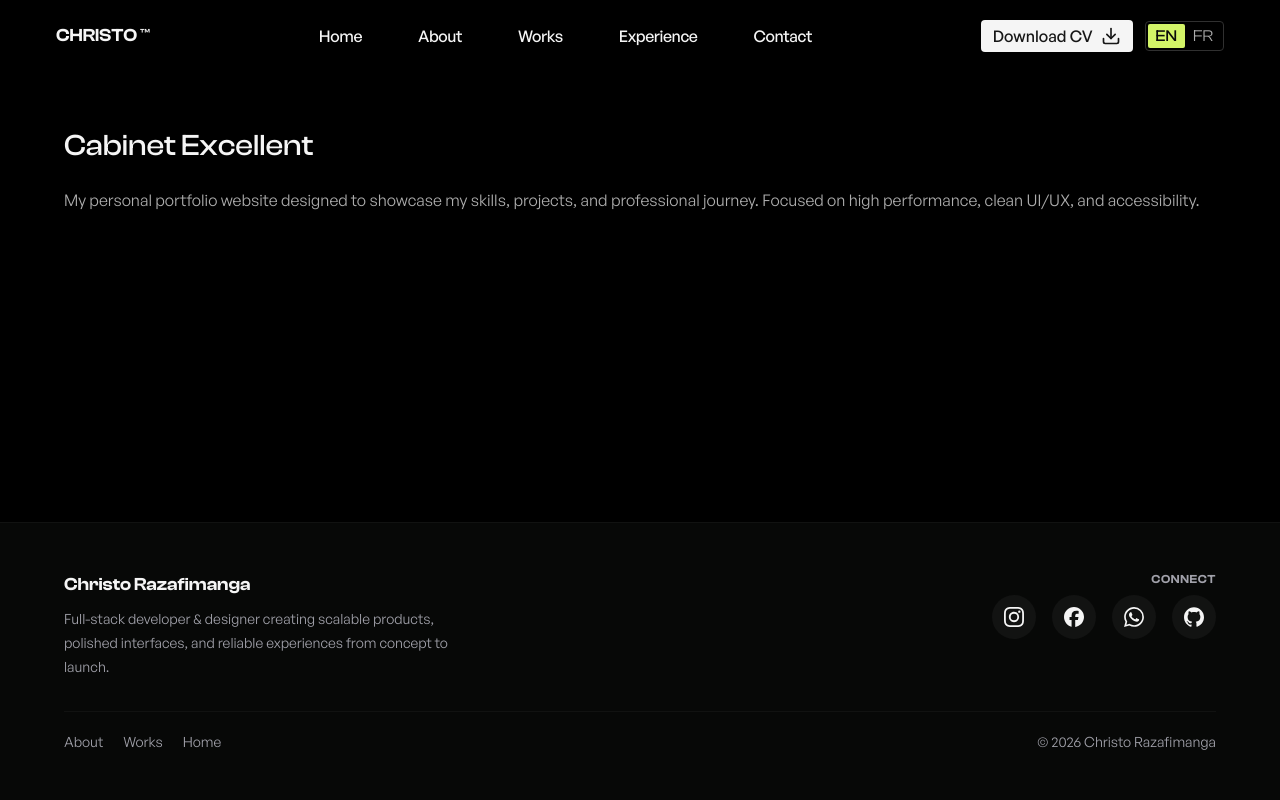
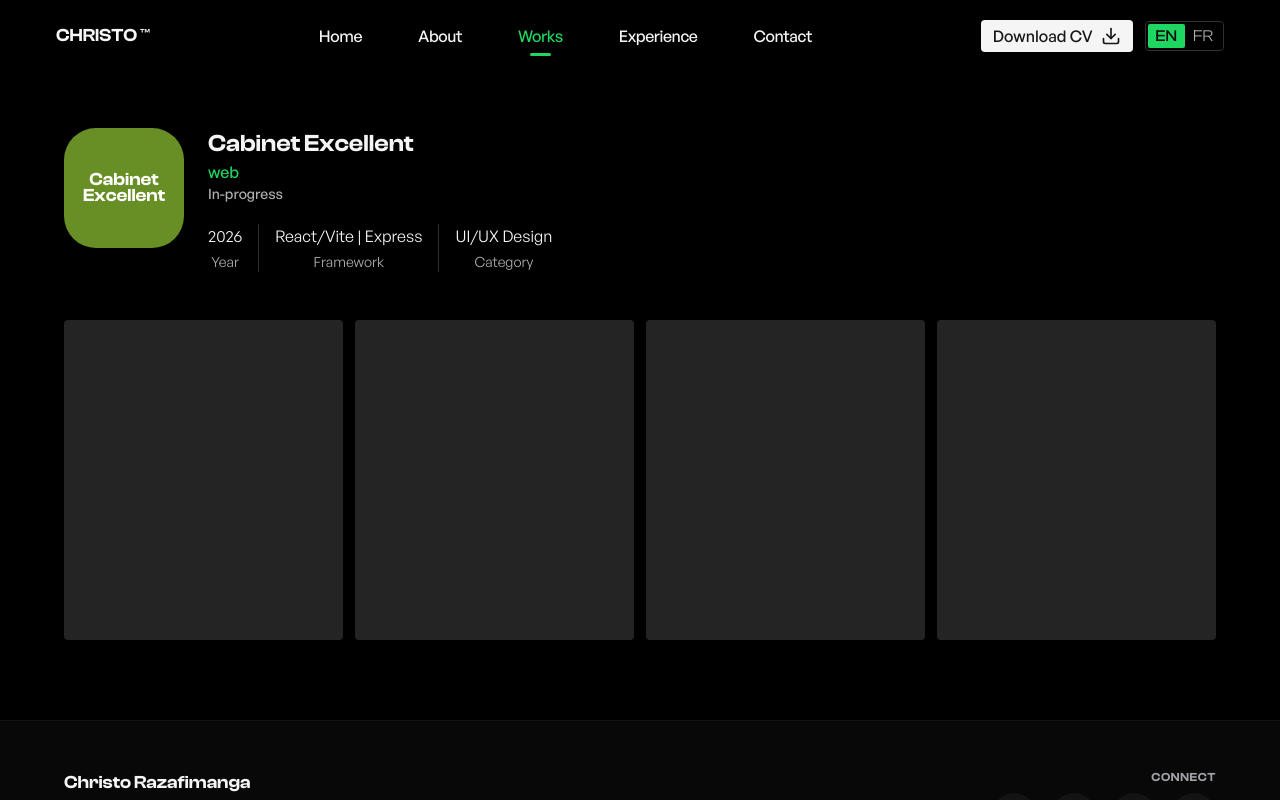
Before and after one commit to bossnare/portfolio, a Next.js app: page /works/cabinet-excellent in a window 1280 px wide. Shown: the top 800 px of the page. Built offline with nearby package versions, Linux system fonts and the light colour scheme.

Commit message:
change primary color to green, and add some design

```diff
--- a/app/globals.css
+++ b/app/globals.css
@@ -3,12 +3,12 @@
 
 :root {
   --background: #f5f5f5;
-  --foreground: #171717;
-  --primary: #b8d83c;
+  --foreground: #191414;
+  --primary: #1DB954; /* #b8d83c; */
   --card: #fafafa;
   --muted: #dddcdc;
   --muted-foreground: #616566;
-  --primary-foreground: #0a0a0a;
+  --primary-foreground: #ffffff;
   --border: #dedede;
 }
 
@@ -28,7 +28,7 @@
 .dark {
   --background: #171717;
   --foreground: #f5f5f5;
-  --primary: #d3f467;
+  --primary: #1ED760;/* #d3f467 */
   --card: #151515;
   --muted: #242424;
   --muted-foreground: oklch(0.75 0 0);
--- a/app/works/[id]/page.tsx
+++ b/app/works/[id]/page.tsx
@@ -1,5 +1,7 @@
 import { works } from '@/src/data/works';
 import { Page } from '@/src/components/Page';
+import { MaskedIcon } from '@/src/components/MaskedIcon';
+import { OpenExternalLink } from '@/src/components/link';
 
 type Props = { params: Promise<{ id: string }> };
 
@@ -21,8 +23,98 @@ export default async function WorkPage({ params }: Props) {
 
   return (
     <Page>
-      <h1 className="text-3xl font-medium">{work.name}</h1>
-      <p className="text-muted-foreground">{work.description}</p>
+      <div className="flex flex-col gap-6">
+        <div className="flex gap-6">
+          <div
+            style={{ backgroundColor: work.color }}
+            className="flex items-center justify-center shrink-0 size-24 md:size-30 rounded-3xl md:rounded-4xl"
+          >
+            {work.personal && work.logoIcon ? (
+              <MaskedIcon
+                style={{ backgroundColor: work.textColor }}
+                icon={work.logoIcon}
+                className="size-18 md:size-24"
+              />
+            ) : (
+              <span
+                style={{ color: work.textColor }}
+                className="font-semibold leading-4 text-center md:text-lg max-w-18 md:max-w-22 font-display"
+              >
+                {work.brandName}
+              </span>
+            )}
+          </div>
+          <div className="flex flex-col grow">
+            <h1 className="pb-0 text-2xl font-semibold font-display">
+              {work.brandName}
+            </h1>
+            <span className="font-medium text-primary">{work.category}</span>
+            <span className="text-sm font-medium text-muted-foreground">
+              {work.status}
+            </span>
+
+            <div className="md:flex hidden mt-5 overflow-x-auto text-nowrap gap-4 divide-x divide-border [&>*]:pr-4 max-w-3xl w-full">
+              {work.metadata.map((info, i) => (
+                <div
+                  key={`${info}, ${i}`}
+                  className="flex flex-col items-center gap-1"
+                >
+                  <ul className="flex gap-1">
+                    <li>{info.value.join(' | ')}</li>
+                  </ul>
+                  <span className="text-sm text-muted-foreground">
+                    {info.label}
+                  </span>
+                </div>
+              ))}
+            </div>
+          </div>
+        </div>
+        <div className="flex md:hidden overflow-x-auto text-nowrap gap-4 divide-x divide-border [&>*]:pr-4 max-w-3xl w-full">
+          {work.metadata.map((info, i) => (
+            <div
+              key={`${info}, ${i}`}
+              className="flex flex-col items-center gap-2"
+            >
+              <ul className="flex gap-1">
+                <li>{info.value.join(' | ')}</li>
+              </ul>
+              <span className="text-sm text-muted-foreground">
+                {info.label}
+              </span>
+            </div>
+          ))}
+        </div>
+      </div>
+
+      <div className="flex gap-4">
+        {work.personal && (
+          <>
+            <OpenExternalLink
+              className="w-full h-10 font-medium rounded-full md:w-60 bg-primary hover:brightness-120 active:opacity-70 text-primary-foreground"
+              href={work.link}
+            >
+              View work
+            </OpenExternalLink>
+            <OpenExternalLink
+              className="w-full h-10 px-6 font-medium rounded-full md:w-fit group hover:text-foreground hover:bg-muted active:opacity-70 active:text-foreground text-primary"
+              href={work.link}
+            >
+              <MaskedIcon
+                className="size-4 bg-primary! group-hover:bg-foreground! group-active:bg-foreground!"
+                icon={'github.svg'}
+              />
+              View on github
+            </OpenExternalLink>
+          </>
+        )}
+      </div>
+
+      <div className="flex w-full gap-3 overflow-x-auto">
+        {Array.from({ length: 4 }).map((_, i) => (
+          <div key={i} className="rounded bg-muted h-80 w-70"></div>
+        ))}
+      </div>
     </Page>
   );
 }
--- a/src/components/about/PersonalInformation.tsx
+++ b/src/components/about/PersonalInformation.tsx
@@ -1,18 +1,18 @@
-"use client";
+'use client';
 
-import { personalInfo } from '@/src/data/abouts';
+// import { personalInfo } from '@/src/data/abouts';
 import Image from 'next/image';
-import {motion} from 'motion/react'
-import {useReveal} from '@/src/hooks/use-reveal'
+import { motion } from 'motion/react';
+import { useReveal } from '@/src/hooks/use-reveal';
 
 export const PersonalInformation = () => {
-  const {ref, isInView} = useReveal({amount: 0.9})
+  const { ref, isInView } = useReveal<HTMLDivElement>({ amount: 0.9 });
 
   return (
     <section className="flex flex-col items-start justify-center w-full min-h-screen gap-10 md:gap-10 md:items-center">
       <h3 className="max-w-md text-3xl">Personal Information</h3>
       <div className="flex flex-col md:flex-row gap-10 w-full">
-        <div className="overflow-hidden shrink-0 w-full bg-muted dark:bg-muted/40 h-60 md:h-80 md:w-[50%]">
+        <div className="overflow-hidden shrink-0 w-full bg-muted dark:bg-muted/40 h-55 md:h-80 md:w-[50%]">
           <Image
             src="/images/profile.png"
             alt="christo-profile"
@@ -24,22 +24,30 @@ export const PersonalInformation = () => {
         <div className="flex flex-col gap-8 grow">
           <div className="space-y-2">
             <span>Christo Razafimanga</span>
-            <p className="text-muted-foreground text-sm">Full-stack web developer and designer</p>
+            <p className="text-muted-foreground text-sm">
+              Full-stack web developer and designer
+            </p>
           </div>
           <p className="text-">
-            I am Razafimanga Gervais Christo, professionally known as Christo Razafimanga, a Malagasy full-stack web developer based in Antananarivo, Madagascar. Born on December 9, 2003, I speak Malagasy and English and am passionate about technology, software development, design.
+            I am Razafimanga Gervais Christo, professionally known as Christo
+            Razafimanga, a Malagasy full-stack web developer based in
+            Antananarivo, Madagascar. Born on December 9, 2003, I speak Malagasy
+            and English and am passionate about technology, software
+            development, design.
           </p>
           <div className="flex mt-40 md:mt-auto">
-            {Array.from({length:10}).map((box, i) => (
+            {Array.from({ length: 10 }).map((box, i) => (
               <motion.div
                 ref={ref}
                 initial={{ opacity: 0, x: -40 }}
                 animate={isInView ? { opacity: 1, x: 0 } : {}}
                 transition={{ duration: (i + 1) * 0.4 }}
-              key={i} style={{marginTop: i % 2 ? '-50px' : '0px'}} className="bg-foreground size-12" />
+                key={i}
+                style={{ marginTop: i % 2 ? '-50px' : '0px' }}
+                className="bg-foreground size-12"
+              />
             ))}
           </div>
-
         </div>
       </div>
       {/* <div className="flex flex-col justify-center gap-6 sm:gap-8 p-4 border divide-y rounded bg-background md:items-center md:divide-x md:divide-y-0 md:flex-row divide-border border-border">
--- a/src/components/header/LanguageSwitch.tsx
+++ b/src/components/header/LanguageSwitch.tsx
@@ -12,7 +12,7 @@ export function LanguageSwitch() {
   const [lng, setLng] = useState('en');
 
   return (
-    <div className="p-0.5 border border-border overflow-hidden rounded-sm flex items-center *:px-2 *:rounded-xs">
+    <div className="p-0.5 border border-border hover:border-foreground overflow-hidden rounded-sm flex items-center *:px-2 *:rounded-xs">
       {languages.map((language) => (
         <button
           key={language.lng}
--- a/src/components/hero/Availability.tsx
+++ b/src/components/hero/Availability.tsx
@@ -9,7 +9,7 @@ export function Availability({ className }: { className?: string }) {
         className
       )}
     >
-      <span className="rounded-full size-2.5 bg-[#23F0C7] ml-1"></span>
+      <span className="rounded-full size-2.5 bg-primary ml-1"></span>
       <span className="ml-2 text-sm text-muted-foreground">
         Open to new challenges
       </span>
--- a/src/components/works/ProjectCard.tsx
+++ b/src/components/works/ProjectCard.tsx
@@ -44,7 +44,7 @@ export function ProjectCard({ work }: WorkCardProps) {
             icon={work.logoIcon}
             className="size-13"
           />}
-          <span style={{color: work.textColor}} className={cn(!work.logoIcon && "max-w-40 text-center" ,"text-3xl font-medium font-display")}>{work.nameBrand}</span>
+          <span style={{color: work.textColor}} className={cn(!work.logoIcon && "max-w-40 text-center" ,"text-3xl font-medium font-display")}>{work.brandName}</span>
         </div>
         <div className="flex gap-5 pb-3 grow">
           <div className="flex flex-col gap-3 grow">
--- a/src/data/works.ts
+++ b/src/data/works.ts
@@ -4,7 +4,7 @@ export const works = [
     category: 'web',
     type: 'Music platform',
     name: 'MelodayzMusic',
-    nameBrand: 'MelodayzMusic',
+    brandName: 'MelodayzMusic',
     description:
       'A modern music streaming platform built with Next.js and Tailwind CSS. Features seamless audio playback, personalized playlist creation, and a responsive user interface.',
     icon: 'music',
@@ -14,13 +14,28 @@ export const works = [
     link: 'https://melodayzmusic.vercel.app',
     cover: 'melodayzmusic_cover.png',
     personal: true,
+    status: 'In-progress',
+    metadata: [
+      {
+        label: 'Year',
+        value: ['2025']
+      },
+      {
+        label: 'Framework',
+        value: ['Next.js', 'NestJS']
+      },
+      {
+        label: 'Category',
+        value: ['Full-stack']
+      }
+    ]
   },
   {
     id: 'talor',
     category: 'web',
     type: 'Task management app',
     name: 'Talor',
-    nameBrand: 'Talor',
+    brandName: 'Talor',
     description:
       'A collaborative task management application featuring intercative Kanban boards, drag-and-drop functionality, and real-time updates powered by React/Vite and NestJS.',
     icon: 'folder-kanban',
@@ -30,13 +45,28 @@ export const works = [
     link: 'https://talor.vercel.app',
     cover: 'talor_cover.png',
     personal: true,
+    status: 'In-progress',
+    metadata: [
+      {
+        label: 'Year',
+        value: ['2026']
+      },
+      {
+        label: 'Framework',
+        value: ['React/Vite', 'NestJS']
+      },
+      {
+        label: 'Category',
+        value: ['Full-stack']
+      }
+    ]
   },
   {
     id: 'portfolio',
     category: 'web',
     type: 'Portfolio website',
     name: 'Christo Razafimanga',
-    nameBrand: 'CHRISTO',
+    brandName: 'CHRISTO',
     description:
       'My personal portfolio website designed to showcase my skills, projects, and professional journey. Focused on high performance, clean UI/UX, and accessibility.',
     icon: 'globe-check',
@@ -46,13 +76,28 @@ export const works = [
     link: 'https://christorazafimanga.is-a.dev',
     cover: 'christo_cover.png',
     personal: true,
+    status: 'Completed',
+    metadata: [
+      {
+        label: 'Year',
+        value: ['2026']
+      },
+      {
+        label: 'Framework',
+        value: ['Next.js']
+      },
+      {
+        label: 'Category',
+        value: ['Full-stack']
+      }
+    ]
   },
   {
     id: 'cabinet-excellent',
     category: 'web',
     type: 'RH management',
     name: 'Cabinet Excellent',
-    nameBrand: 'Cabinet Excellent',
+    brandName: 'Cabinet Excellent',
     description:
       'My personal portfolio website designed to showcase my skills, projects, and professional journey. Focused on high performance, clean UI/UX, and accessibility.',
     icon: 'person-standing',
@@ -61,6 +106,21 @@ export const works = [
     link: '#',
     personal: false,
     cover: 'cabinet_excellent_cover.png',
+    status: 'In-progress',
+    metadata: [
+      {
+        label: 'Year',
+        value: ['2026']
+      },
+      {
+        label: 'Framework',
+        value: ['React/Vite', 'Express']
+      },
+      {
+        label: 'Category',
+        value: ['UI/UX Design']
+      }
+    ]
   },
 ];
 
--- a/src/hooks/useActivePath.ts
+++ b/src/hooks/useActivePath.ts
@@ -2,5 +2,5 @@ import { usePathname } from 'next/navigation';
 
 export function useActivePath(href: string) {
   const pathname = usePathname();
-  return pathname === href;
+  return pathname === href || pathname.startsWith(`${href}/`);
 }
```
Also changed, not shown: src/components/about/EducationCard.tsx (+13 -9 lines), src/data/education.ts (+6 -7 lines). Lines whose indentation alone changed are shown as unchanged.
